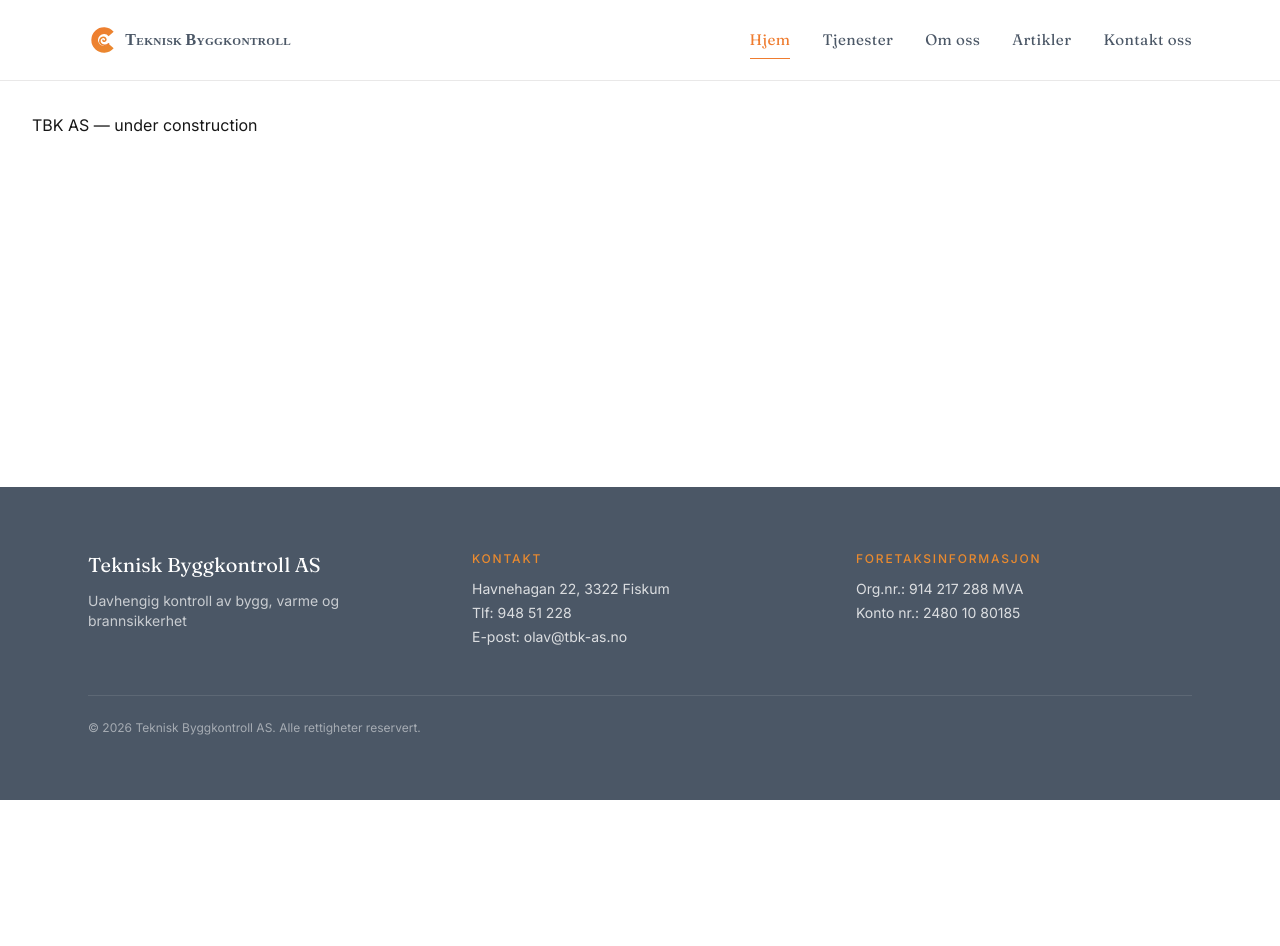
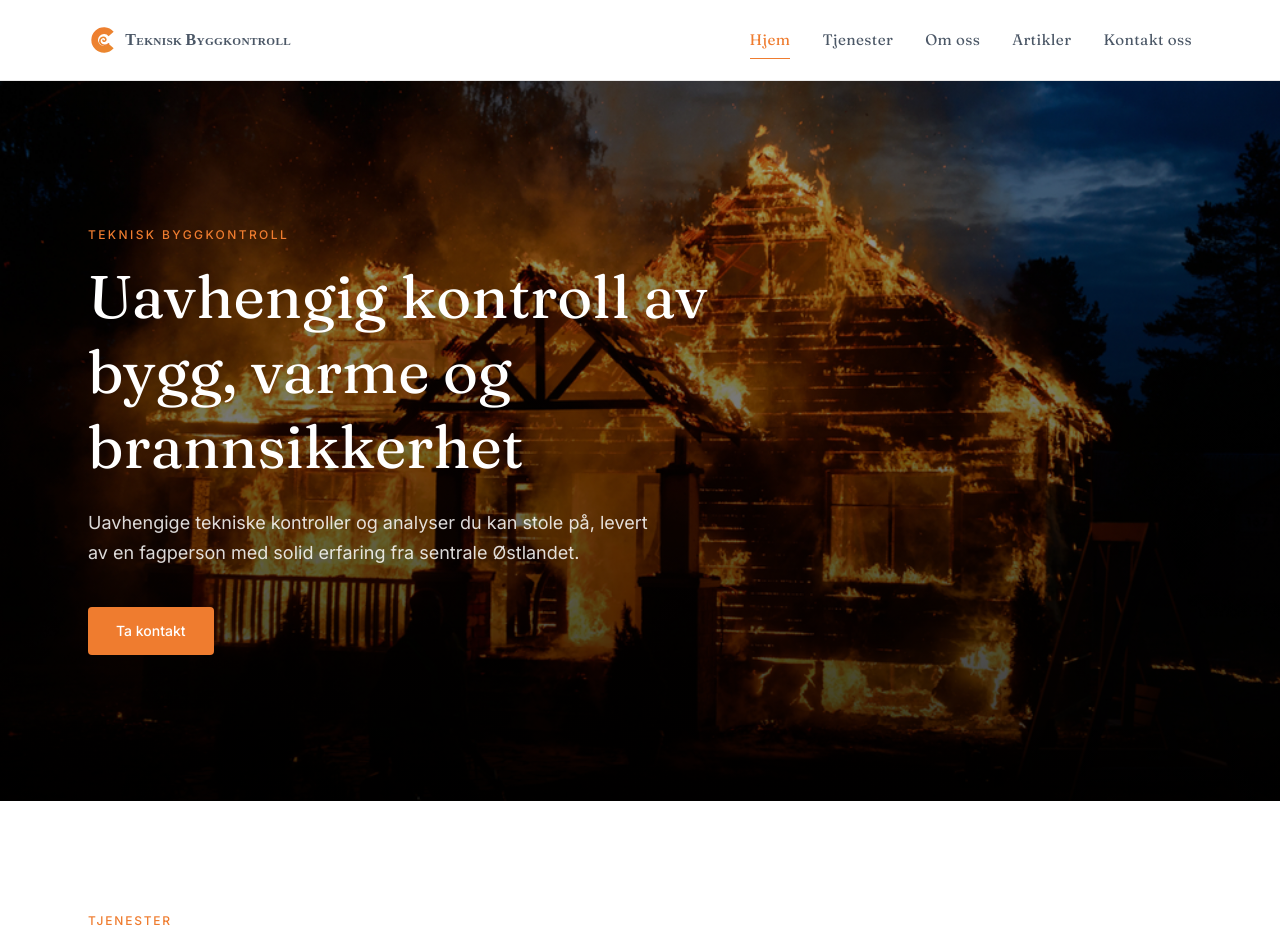
Before and after one commit to TerjeFevaag/tbk-as, a Next.js app: page / in a window 1280 px wide. Shown: the top 946 px of the page. Before the commit the page ends 800 px from the top, so only its background shows below. Built offline with nearby package versions, Linux system fonts and the light colour scheme.

Commit message:
Build final front page

```diff
--- a/app/page.tsx
+++ b/app/page.tsx
@@ -1,3 +1,54 @@
+import Link from "next/link";
+
+import { Hero } from "@/components/hero";
+import { ServiceCard } from "@/components/service-card";
+import { services } from "@/content/services";
+
 export default function Home() {
-  return <main className="p-8">TBK AS — under construction</main>;
+  return (
+    <main>
+      <Hero />
+
+      <section className="mx-auto max-w-6xl px-6 py-20 md:py-28">
+        <p className="text-xs font-medium uppercase tracking-[0.15em] text-brand-orange">
+          Tjenester
+        </p>
+        <h2 className="mt-3 max-w-2xl font-serif text-3xl text-brand-slate md:text-4xl">
+          Våre tjenester
+        </h2>
+        <div className="mt-10 grid gap-8 md:grid-cols-3">
+          {services.map((service) => (
+            <ServiceCard key={service.slug} service={service} />
+          ))}
+        </div>
+      </section>
+
+      <section className="bg-brand-bg">
+        <div className="mx-auto max-w-6xl px-6 py-20 md:py-28">
+          <p className="text-xs font-medium uppercase tracking-[0.15em] text-brand-orange">
+            Uavhengig og nøytral
+          </p>
+          <p className="mt-4 max-w-2xl font-serif text-2xl leading-snug text-brand-slate md:text-3xl">
+            Vi er en uavhengig og nøytral leverandør av målinger og analyser
+            og ikke bundet til noen produsenter eller entreprenører som vil
+            kunne påvirke vårt resultat.
+          </p>
+        </div>
+      </section>
+
+      <section className="bg-brand-slate">
+        <div className="mx-auto flex max-w-6xl flex-col items-start justify-between gap-6 px-6 py-16 md:flex-row md:items-center md:py-20">
+          <h2 className="max-w-xl font-serif text-2xl text-white md:text-3xl">
+            Trenger du en uavhengig fagperson på ditt prosjekt?
+          </h2>
+          <Link
+            href="/kontakt-oss"
+            className="inline-flex shrink-0 items-center rounded-sm bg-brand-orange px-7 py-3.5 text-sm font-medium text-white transition-colors hover:bg-brand-orange-light"
+          >
+            Ta kontakt
+          </Link>
+        </div>
+      </section>
+    </main>
+  );
 }
--- /dev/null
+++ b/components/hero.tsx
@@ -0,0 +1,38 @@
+import Image from "next/image";
+import Link from "next/link";
+
+import { siteConfig } from "@/content/site";
+
+export function Hero() {
+  return (
+    <section className="relative flex min-h-[calc(100vh-5rem)] w-full items-center overflow-hidden bg-brand-slate">
+      <Image
+        src="/images/services/sprinkler/sprinkler-1.jpg"
+        alt=""
+        fill
+        priority
+        className="object-cover"
+      />
+      <div className="absolute inset-0 bg-gradient-to-t from-black/80 via-black/55 to-black/35" />
+
+      <div className="relative mx-auto w-full max-w-6xl px-6 py-32">
+        <p className="text-xs font-medium uppercase tracking-[0.2em] text-brand-orange">
+          {siteConfig.shortName}
+        </p>
+        <h1 className="mt-4 max-w-2xl font-serif text-4xl leading-tight text-white md:text-6xl">
+          {siteConfig.tagline}
+        </h1>
+        <p className="mt-6 max-w-xl text-base leading-relaxed text-white/85 md:text-lg">
+          Uavhengige tekniske kontroller og analyser du kan stole på, levert
+          av en fagperson med solid erfaring fra sentrale Østlandet.
+        </p>
+        <Link
+          href="/kontakt-oss"
+          className="mt-10 inline-flex items-center rounded-sm bg-brand-orange px-7 py-3.5 text-sm font-medium text-white transition-colors hover:bg-brand-orange-light"
+        >
+          Ta kontakt
+        </Link>
+      </div>
+    </section>
+  );
+}
```
